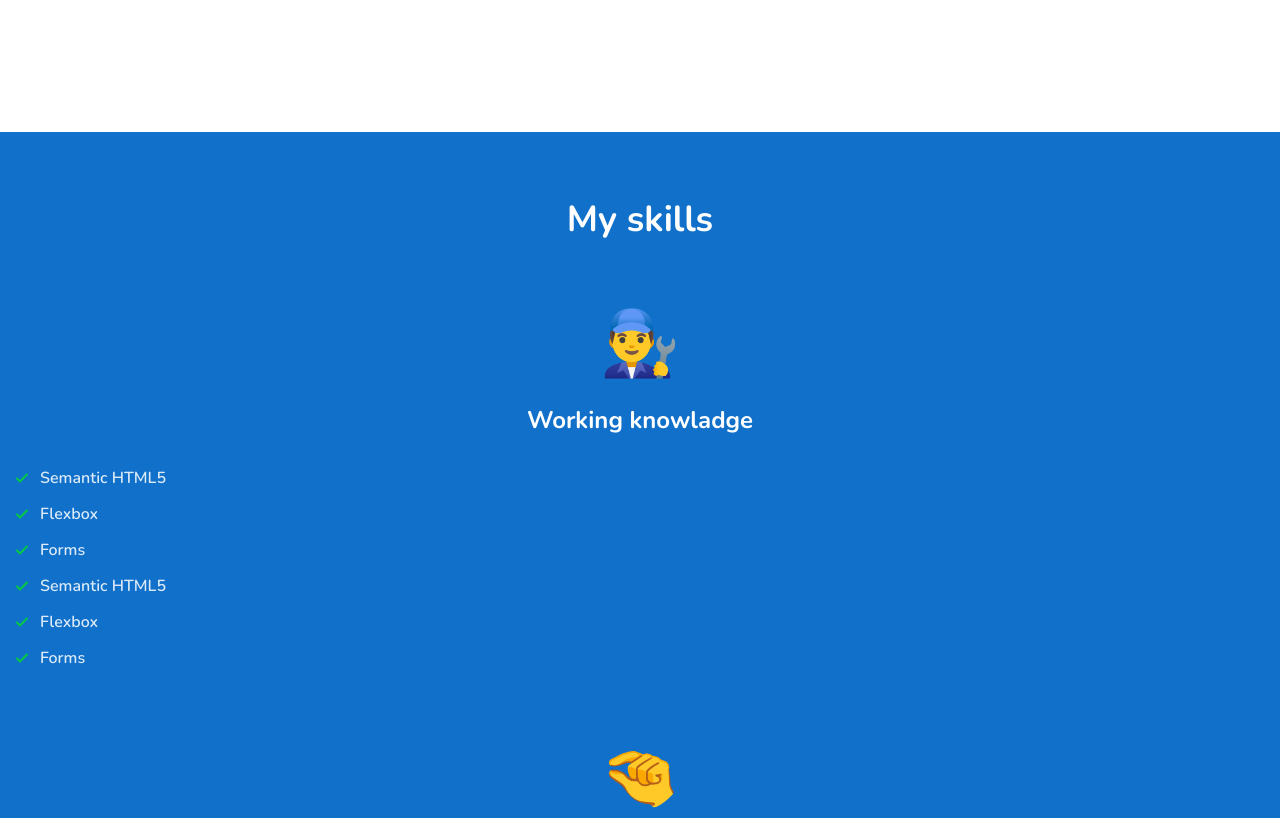
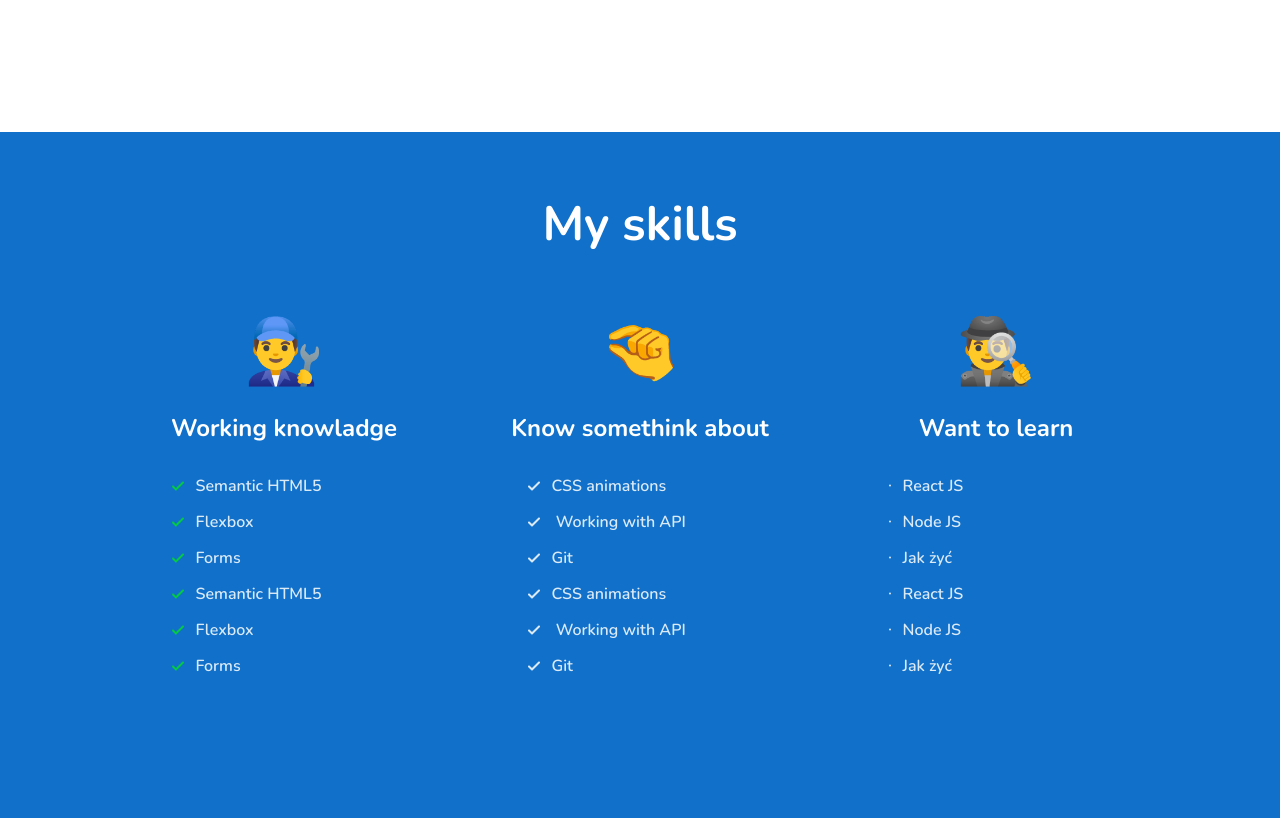
Before and after one commit to tomekgasowski/tomekgasowski.github.io, a website built with webpack: page src/pages/index.html in a window 1280 px wide. Shown: the part 700-1518 px from the top of the page. Built offline with nearby package versions, Linux system fonts and the light colour scheme.

Commit message:
skills scss laptop

```diff
--- a/src/pages/index.html
+++ b/src/pages/index.html
@@ -178,6 +178,7 @@
       <section class="skills" id="skills">
         <h2 class="skills__heading heading">My skills</h2>
 
+        <div class="skills-list__container">
           <article class="skills-list">
             <span class="skills-list__emoji">👨‍🔧</span>
             <h3 class="skills-list__header">Working knowladge</h3>
@@ -196,10 +197,14 @@
             <h3 class="skills-list__header">Know somethink about</h3>
             <ul class="list">
               <li class="list__element list__element--know">CSS animations</li>
-            <li class="list__element list__element--know">Working with API</li>
+              <li class="list__element list__element--know">
+                Working with API
+              </li>
               <li class="list__element list__element--know">Git</li>
               <li class="list__element list__element--know">CSS animations</li>
-            <li class="list__element list__element--know">Working with API</li>
+              <li class="list__element list__element--know">
+                Working with API
+              </li>
               <li class="list__element list__element--know">Git</li>
             </ul>
           </article>
@@ -216,6 +221,7 @@
               <li class="list__element list__element--learn">Jak żyć</li>
             </ul>
           </article>
+        </div>
       </section>
 
       <section class="my-projects" id="projects">
--- a/src/scss/main.scss
+++ b/src/scss/main.scss
@@ -30,6 +30,10 @@
   font-weight: 700;
   text-align: center;
   line-height: 48px;
+  @media  screen and (min-width: 1024px) {
+    font-size: 48px;
+    line-height: 56px;
+  }
 }
 
 .mail-link {
--- a/src/scss/modules/skills.scss
+++ b/src/scss/modules/skills.scss
@@ -6,12 +6,28 @@
         color: #FFF;
         margin: 48px auto 64px;
     }
+    @media screen and (min-width: 1024px) {
+        min-height: 100vh;
+    }
 }
 
 .skills-list {
     display: flex;
     flex-direction: column;
     align-items: center;
+    width: 288px;
+    &__container {
+        display: flex;
+        flex-direction: column;
+        align-items: center;
+        @media screen and (min-width: 1024px) {
+            max-width: 1000px;
+            display: flex;
+            flex-direction: row;
+            justify-content: space-between;
+            margin: 0 auto;
+        }
+    }
     &__emoji {
         font-size: 64px;
         margin-bottom: 16px;
@@ -23,6 +39,9 @@
         line-height: 44px;
         margin: 0;
         margin-bottom: 24px;
+    }
+    @media screen and (min-width: 1024px) {
+        max-width: 380px;
     }
 }
 
@@ -65,4 +84,7 @@
             margin-right: 12px;
         }
     }
+    @media screen and (min-width: 1024px) {
+        max-width: 225px;
+    }
 }
```
Lines whose indentation alone changed are shown as unchanged.
